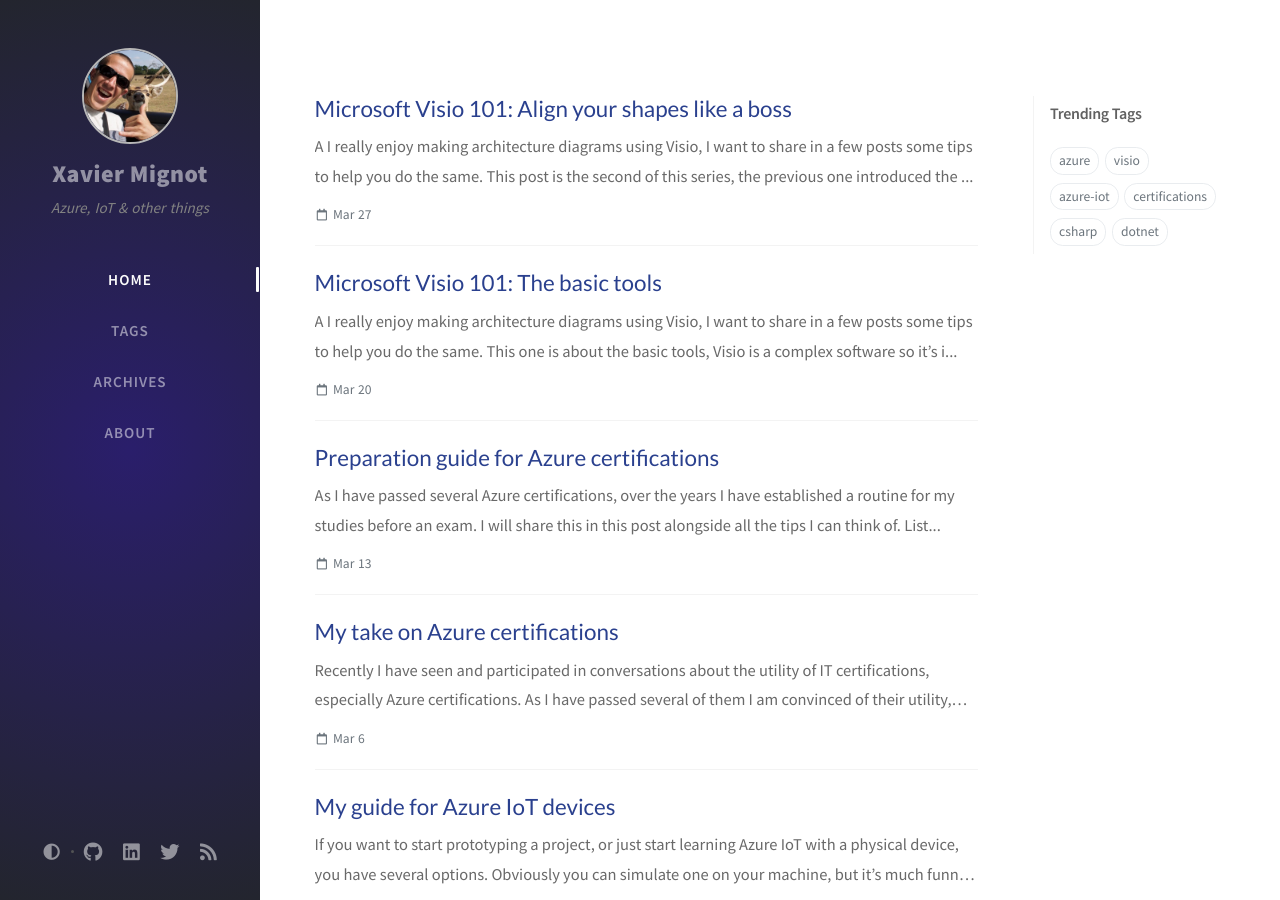
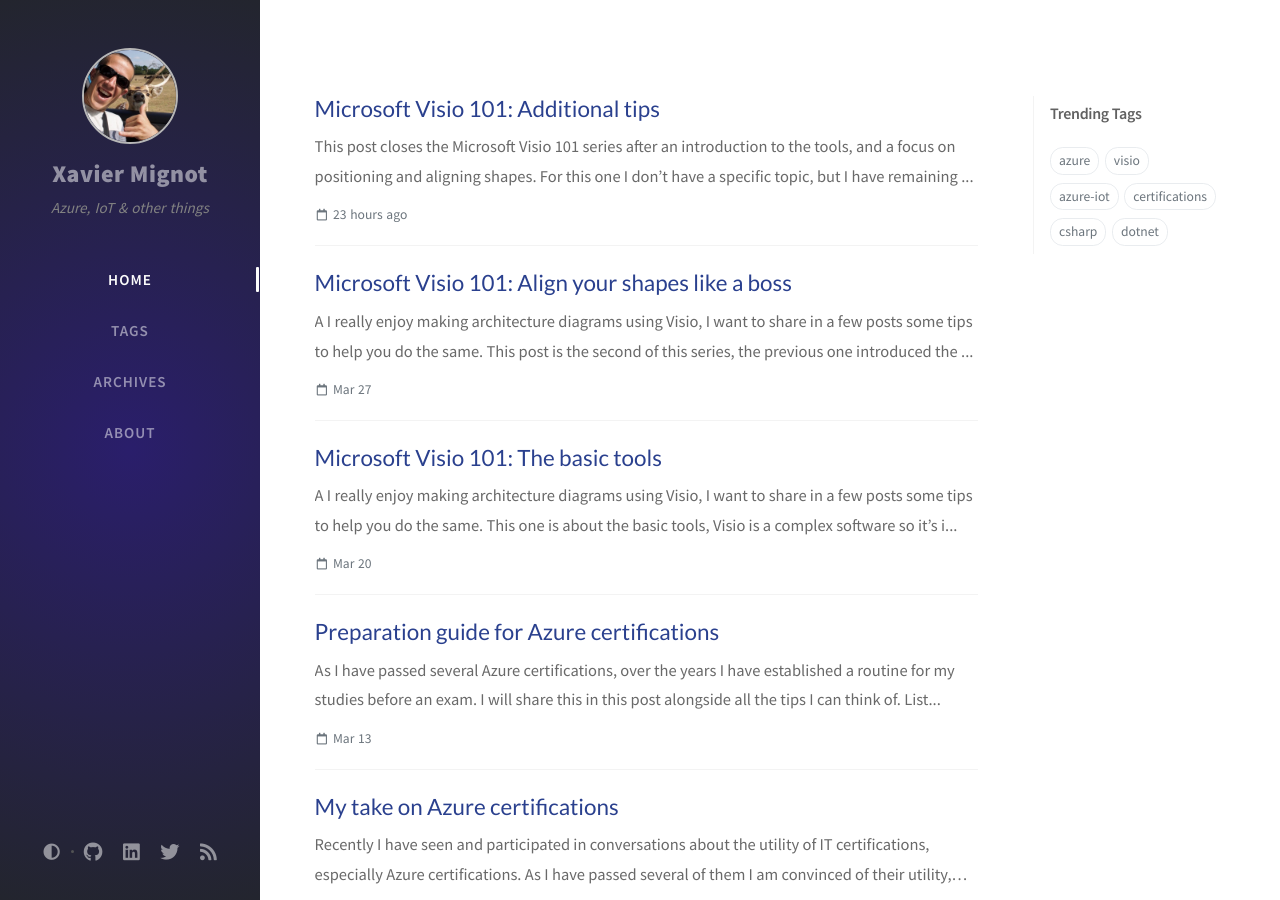
Before and after one commit to xaviermignot/xaviermignot.github.io, a Jekyll site: the page built from index.html, in a window 1280 px wide and 900 px high. Built offline with Jekyll 4.4.1, drawn with Linux system fonts in a browser that asks for light colours; nearby versions of some CDN libraries; the list of posts is cut into pages by our own code; comment, search, counter and statistics services are not loaded; some of the changed lines change nothing that is shown.

Commit message:
Publish Visio additional tips post

```diff
--- a/_drafts/visio-additional-tips.md
+++ b/_posts/2021-04-04-visio-additional-tips.md
@@ -33,6 +33,20 @@
 
 ## Use the text background feature
 
-## Create temporary groups
+Adding text to a connector can be made in different ways, depending on the length of the text and the connector. When the text is shorter than the connector, I like to place the text on top of the connector. But when there is too little room the text would hide the connector so I prefer to split it and keep its background transparent.
+You can see the difference here:
+![Text background sample]({{ page.img_dir}}/06-text-background.png){: width="350" }
+This is done by selecting the connector, and setting the text background from either *None* or *Solid color* to white. Open the *Paragraph* dialog, *Text block* pane, and finally *Text background*:
+![Text background option]({{ page.img_dir}}/07-text-background-dialog.png){: width="350" }
+Very simple tip but very handy as well, so worth sharing at the end I think.
+
 
 ## Sync you favorite shapes using git
+
+This last one is a trick I have been using for many years to synchronize my Visio shapes from various sources using git. I have made a [dedicated post]({% post_url 2021-01-24-visio-tips-git-clone %}) a few weeks ago so you can check it out.
+
+
+## Wrapping up
+
+This is the end of *Microsoft 101* series, at least for now, I might edit this last post if I have more ideas. I hope these posts will help you to improve you diagrams, and that you will enjoy doing diagrams as much as I do.
+Happy drawing ! 🤓
```
Also changed, not shown: assets/img/visio-additional-tips/06-text-background.png (added), assets/img/visio-additional-tips/07-text-background-dialog.png (added).
